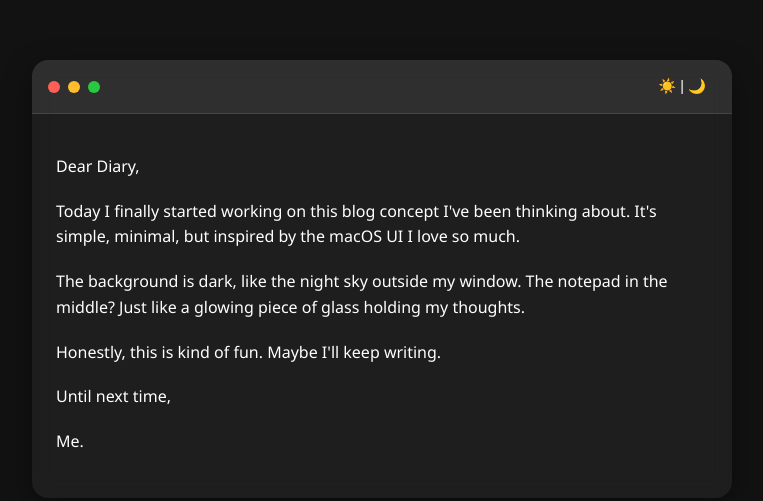
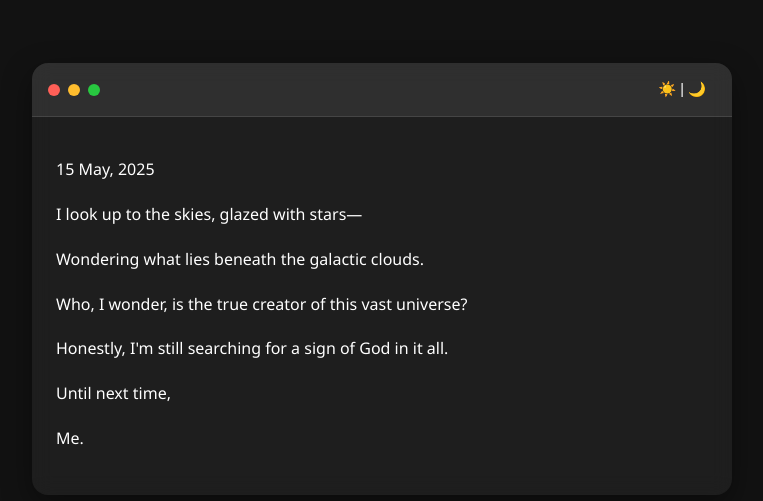
Before and after one commit to zh4ck/web, a plain HTML site: page words/17052025.html in a window 1280 px wide. Shown: the part 121-622 px from the top of the page, without its empty margins (258-1021 px from the left). Drawn offline with Linux system fonts and the light colour scheme.

```diff
--- a/words/17052025.html
+++ b/words/17052025.html
@@ -104,12 +104,13 @@
       <button class="toggle-btn" onclick="toggleTheme()">☀️ | 🌙</button>
     </div>
     <div class="notepad-content">
-      <p>Dear Diary,</p>
-      <p>Today I finally started working on this blog concept I've been thinking about. It's simple, minimal, but inspired by the macOS UI I love so much.</p>
-      <p>The background is dark, like the night sky outside my window. The notepad in the middle? Just like a glowing piece of glass holding my thoughts.</p>
-      <p>Honestly, this is kind of fun. Maybe I'll keep writing.</p>
-      <p>Until next time,</p>
-      <p>Me.</p>
+        <p>15 May, 2025</p>
+        <p>I look up to the skies, glazed with stars—</p>
+        <p>Wondering what lies beneath the galactic clouds.</p>
+        <p>Who, I wonder, is the true creator of this vast universe?</p>
+        <p>Honestly, I'm still searching for a sign of God in it all.</p>
+        <p>Until next time,</p>
+        <p>Me.</p>
     </div>
   </div>
 
```
